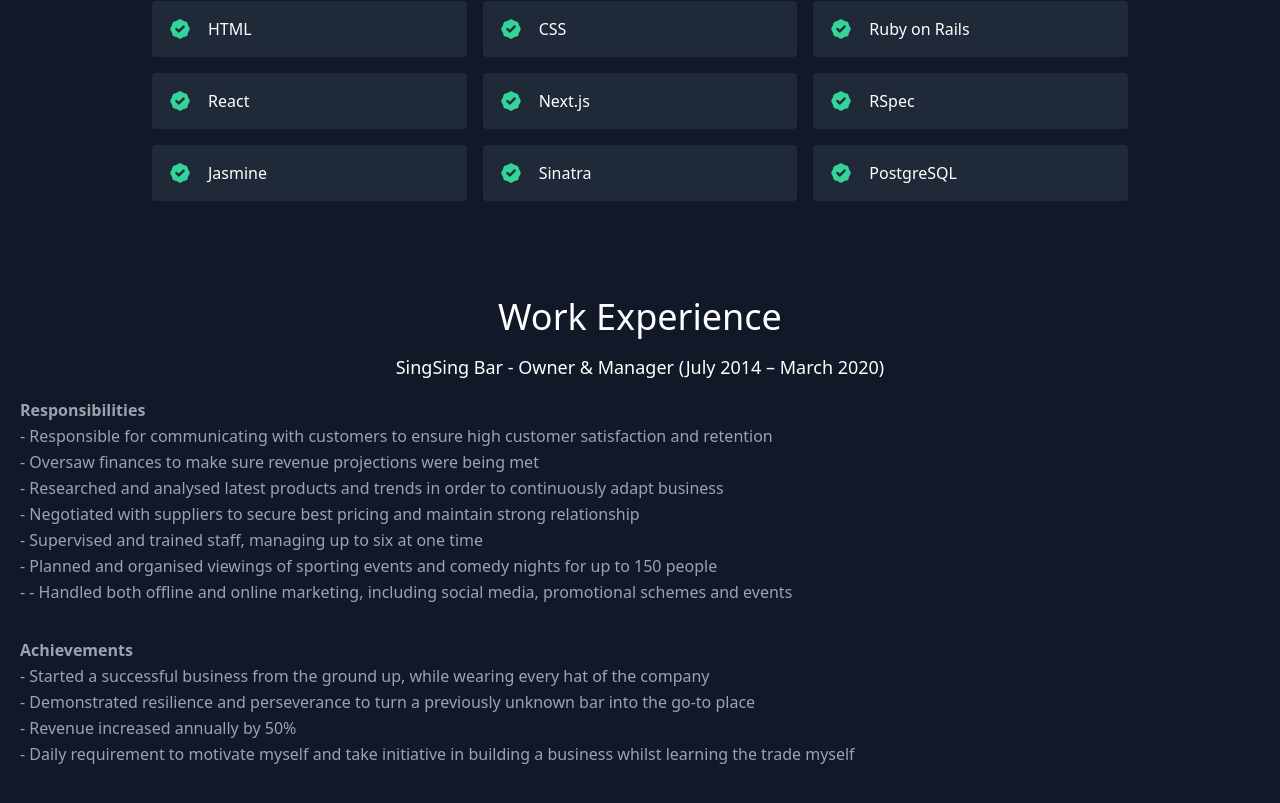
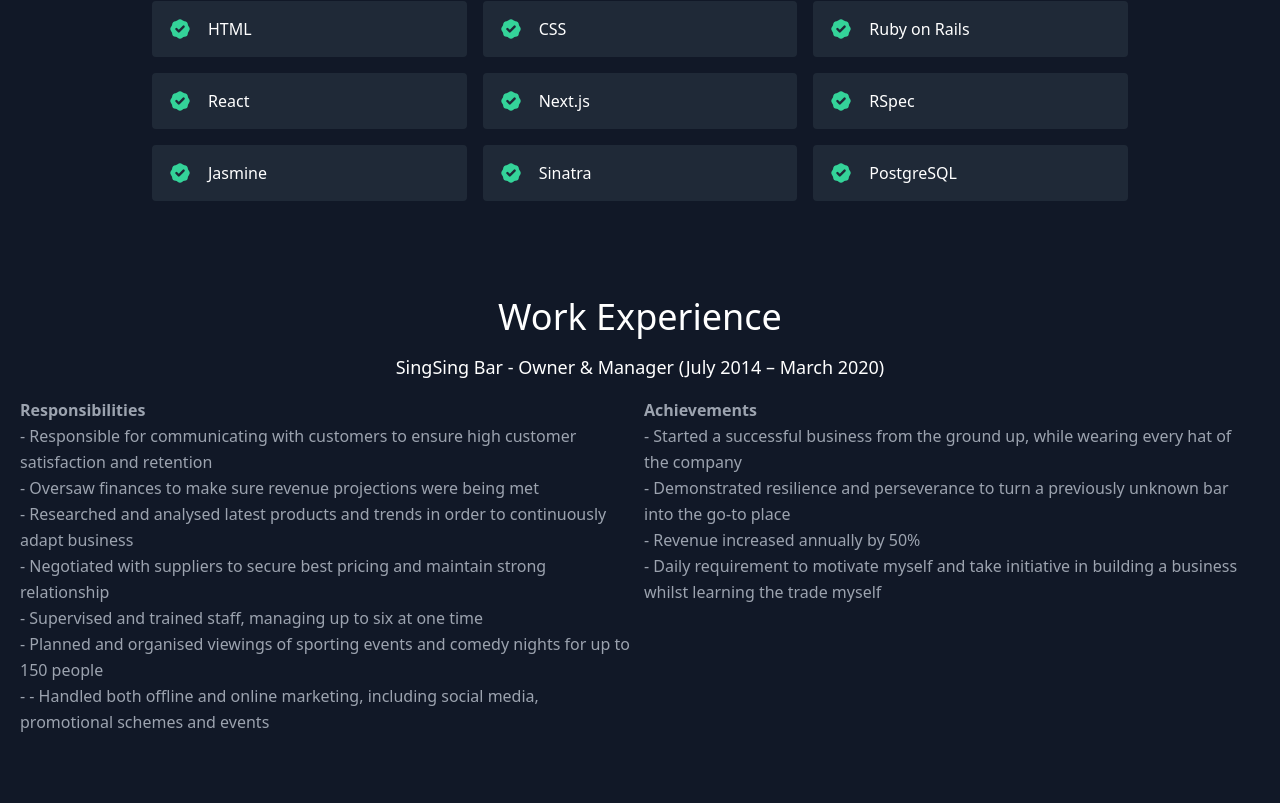
Before and after one commit to joominchoi/portfolio, a React (Create React App) app: page / in a window 1280 px wide. Shown: the part 1795-2598 px from the top of the page. Built offline with nearby package versions, Linux system fonts and the light colour scheme.

Commit message:
work experience description seperated into columns

```diff
--- a/src/components/WorkExperience.js
+++ b/src/components/WorkExperience.js
@@ -11,6 +11,7 @@
         <h2 className="text-center title-font sm:text-lg text-3xl mb-4 font-normal text-white">
           SingSing Bar - Owner & Manager (July 2014 – March 2020)
         </h2>
+        <h3 className="grid grid-cols-2 grid-flow-row gap-2">
           <p className="mb-8 leading-relaxed font-semibold">
           Responsibilities
             <ul className= "font-light">
@@ -23,7 +24,7 @@
               <li>- -	Handled both offline and online marketing, including social media, promotional schemes and events</li>
             </ul>
           </p>
-        <p className="mb-8 leading-relaxed font-bold">
+          <p className="mb-8 leading-relaxed font-semibold">
           Achievements
             <ul className= "font-light">
               <li>-	Started a successful business from the ground up, while wearing every hat of the company</li>
@@ -32,6 +33,7 @@
               <li>-	Daily requirement to motivate myself and take initiative in building a business whilst learning the trade myself</li>
             </ul>
           </p>
+        </h3>
       </div>
     </div>
   </section>
```
Lines whose indentation alone changed are shown as unchanged.
